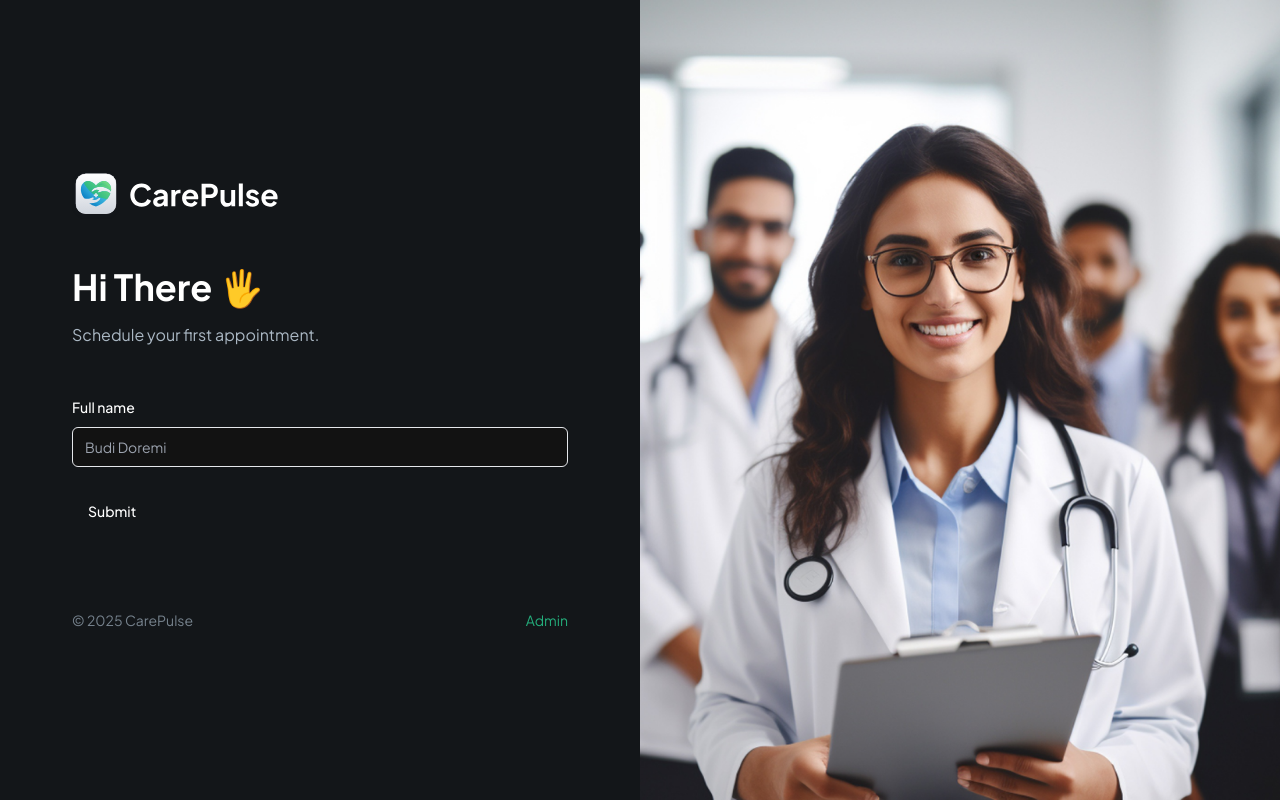
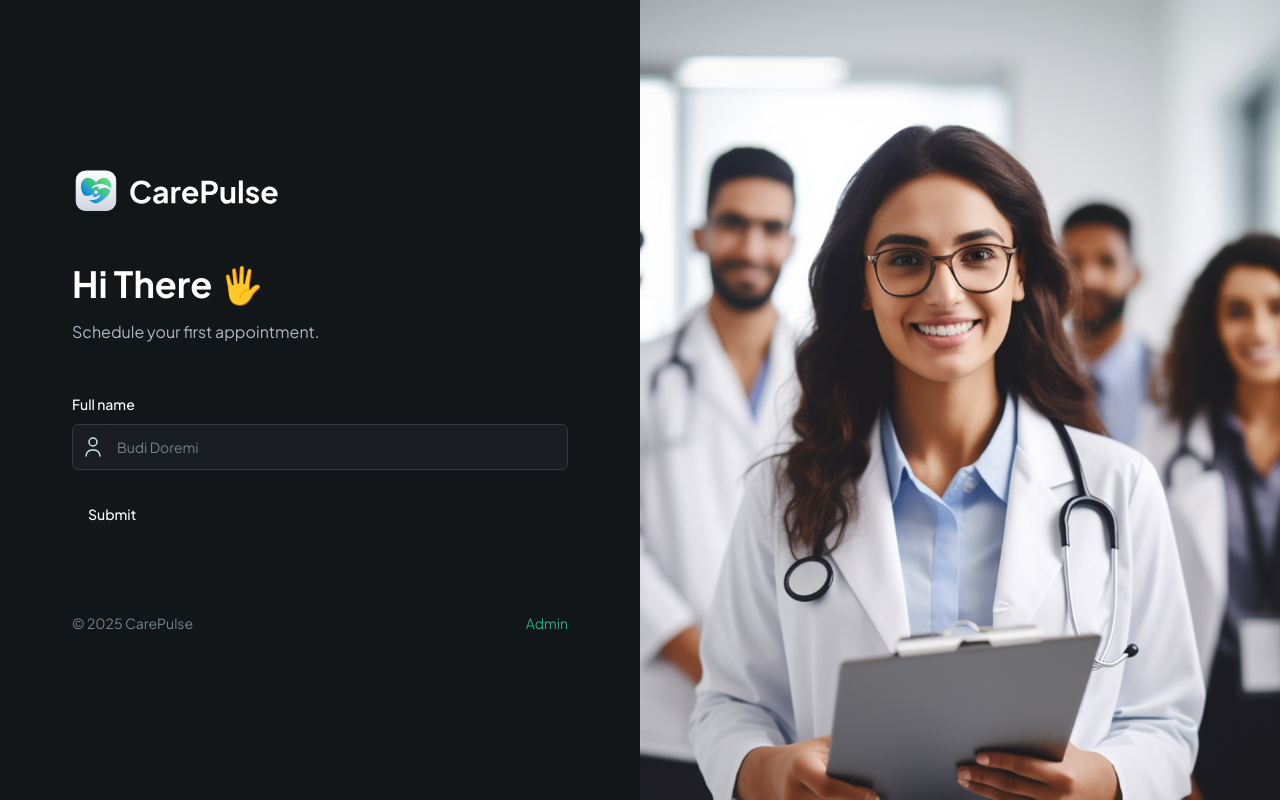
Before and after one commit to fidaatag/doctor-booking-nextjs-appwrite, a Next.js app: page / in a window 1280 px wide. Built offline with nearby package versions, Linux system fonts and the light colour scheme.

Commit message:
plan reusable field form

```diff
--- a/components/CustomFormField.tsx
+++ b/components/CustomFormField.tsx
@@ -1,5 +1,6 @@
 "use client";
 import {
+  FormControl,
   FormField,
   FormItem,
   FormLabel,
@@ -9,6 +10,7 @@ import { Input } from "@/components/ui/input";
 import { Control } from "react-hook-form";
 import { FormFieldType } from "./forms/PatientForm";
 import React from "react";
+import Image from "next/image";
 
 interface CustomFormProps {
   control: Control<any>;
@@ -32,7 +34,34 @@ const RenderField = ({
   field: any;
   props: CustomFormProps;
 }) => {
-  return <Input type="text" placeholder="Budi Doremi" />;
+
+  const { fieldType, iconSrc, iconAlt, placeholder } = props
+
+  switch (fieldType) {
+    case FormFieldType.INPUT:
+      return (
+        <div className="flex rounded-md border border-dark-500 bg-dark-400">
+          {iconSrc && (
+            <Image
+              src={iconSrc}
+              height={24}
+              width={24}
+              alt={iconAlt || "icon"}
+              className="ml-2"
+            />
+          )}
+          <FormControl>
+            <Input
+              placeholder={placeholder}
+              {...field}
+              className="shad-input border-0"
+            />
+          </FormControl>
+        </div>
+      )
+    default:
+      break;
+  }
 };
 
 const CustomFormField = (props: CustomFormProps) => {
--- a/components/forms/PatientForm.tsx
+++ b/components/forms/PatientForm.tsx
@@ -50,6 +50,8 @@ const PatientForm = () => {
           name="name"
           label="Full name"
           placeholder="Budi Doremi"
+          iconSrc="/assets/icons/user.svg"
+          iconAlt="user"
         />
 
         <Button type="submit">Submit</Button>
```
